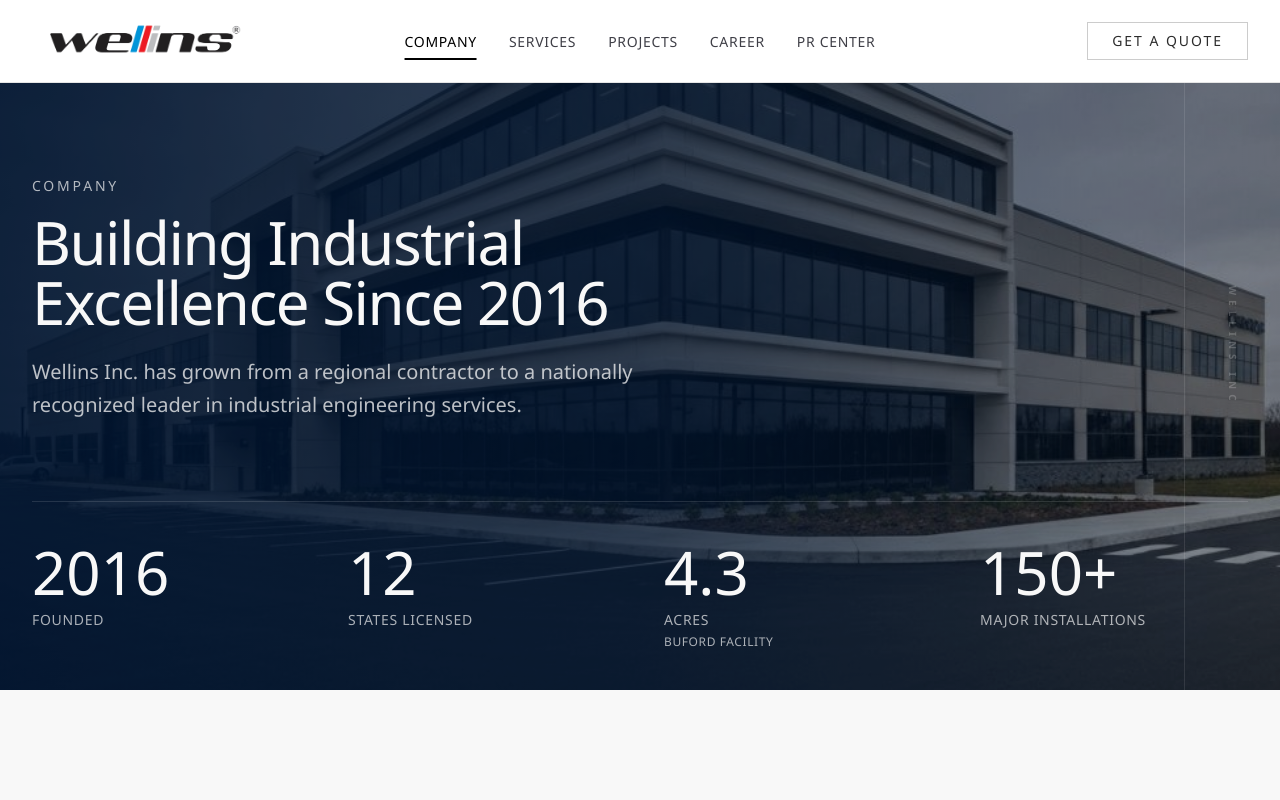
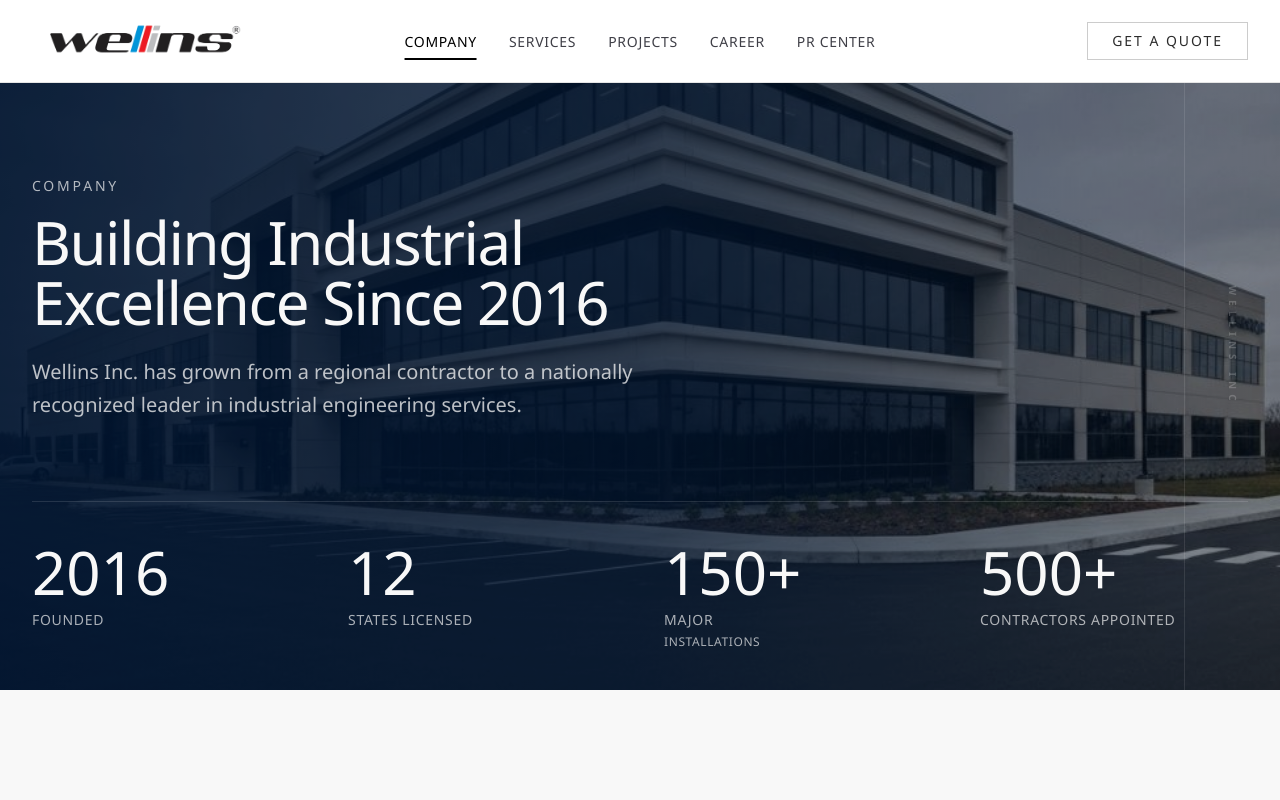
Before and after one commit to kimyunzae/WELLINS-V3, a Next.js app: page /company/about in a window 1280 px wide. Shown: the top 800 px of the page. Built offline with nearby package versions, Linux system fonts and the light colour scheme.

Commit message:
chore/data mod.

```diff
--- a/app/company/about/page.tsx
+++ b/app/company/about/page.tsx
@@ -86,18 +86,18 @@ export default function AboutPage() {
                 </p>
               </div>
               <div>
-                <p className="text-5xl font-light lg:text-6xl">4.3</p>
+                <p className="text-5xl font-light lg:text-6xl">150+</p>
                 <p className="mt-2 text-sm uppercase tracking-wider text-primary-foreground/68">
-                  Acres
+                  Major
                   <span className="mt-1 block text-xs uppercase tracking-wider text-primary-foreground/68">
-                    Buford Facility
+                    Installations
                   </span>
                 </p>
               </div>
               <div>
-                <p className="text-5xl font-light lg:text-6xl">150+</p>
+                <p className="text-5xl font-light lg:text-6xl">500+</p>
                 <p className="mt-2 text-sm uppercase tracking-wider text-primary-foreground/68">
-                  Major Installations
+                  Contractors Appointed
                 </p>
               </div>
             </div>
```
